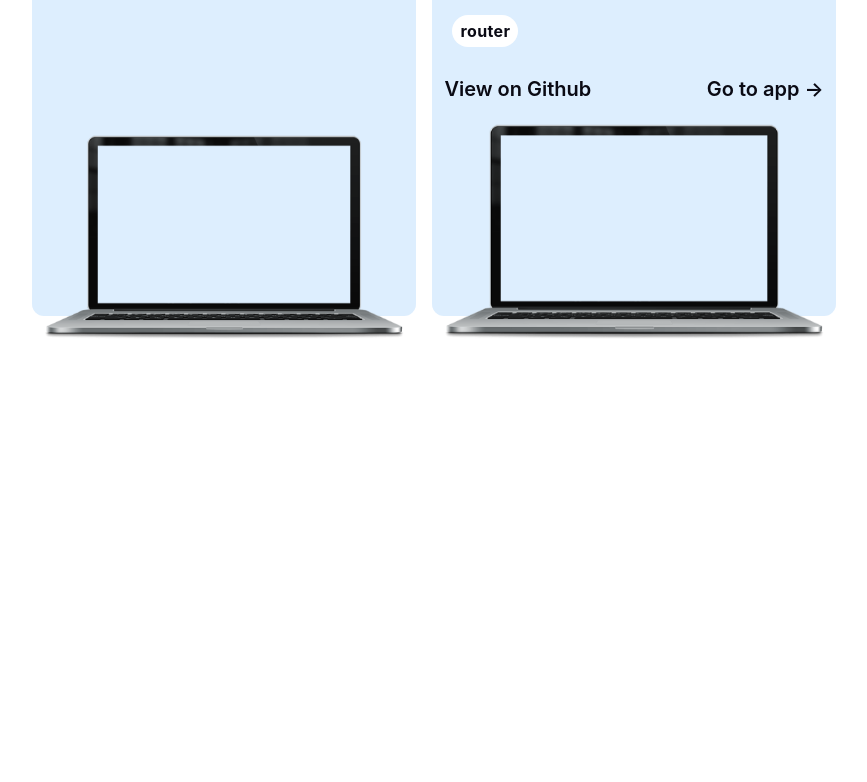
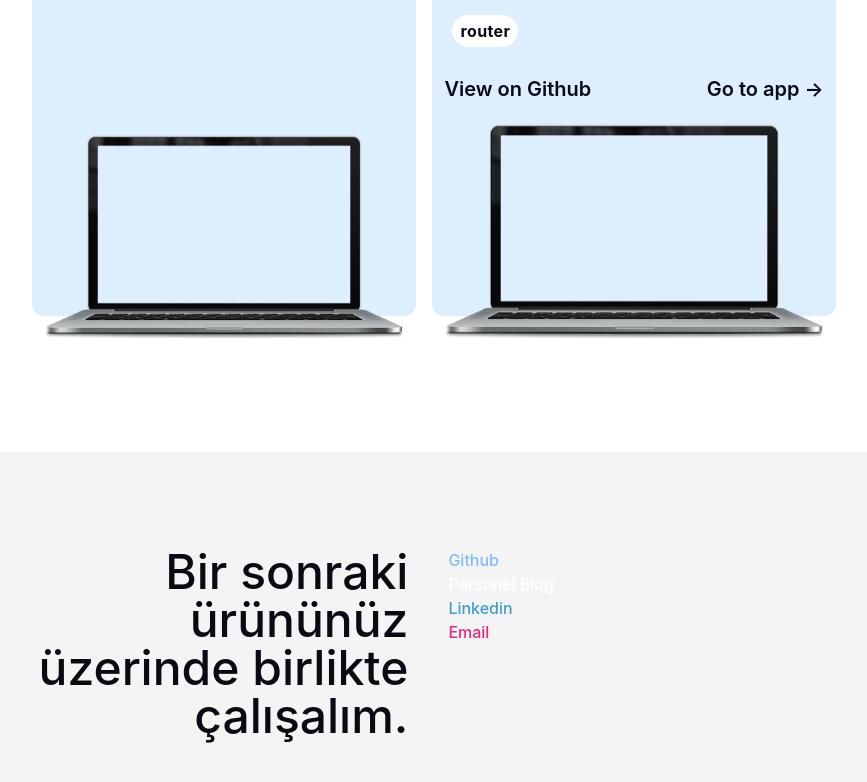
Before and after one commit to benimertcan/Personel-Web-Site, a React (Vite) app: page / in a window 1280 px wide. Shown: the part 2741-3523 px from the top of the page, without its empty margins (206-1073 px from the left). Before the commit the page ends 3193 px from the top, so only its background shows below. Built offline with nearby package versions, Linux system fonts and the light colour scheme; no server answers.

Commit message:
added Footer component and finished

```diff
--- a/src/App.jsx
+++ b/src/App.jsx
@@ -10,6 +10,7 @@ import Header from './components/Header';
 import Skills from './components/Skills';
 import Profile from './components/Profile';
 import Projects from './components/Projects';
+import Footer from './components/Footer';
 
 function App() {
 
@@ -21,6 +22,7 @@ function App() {
         <Skills />
         <Profile/>
         <Projects/>
+        <Footer/>
       </LanguageProvider>
     </>
   )
--- /dev/null
+++ b/src/components/Footer.jsx
@@ -0,0 +1,25 @@
+import { useLanguage } from "../context/LanguageContext";
+
+
+
+function Footer() {
+    const { translate } = useLanguage();
+    const footer = translate("footer");
+    return (
+        <>
+            <footer className="bg-[#F4F4F4] dark:text-[#FFFFFF] dark:bg-[#2A262B]  px-[18vw] py-24 content-center text-center ">
+                <div className="flex flex-row">
+               <h1 className="text-right mr-10 w-96 font-medium text-3xl md:text-5xl tracking-normal">{footer.h1}</h1>
+               <div className="flex flex-col text-left content-center font-medium text-nowrap">
+                <a href={footer.githubLink} className="text-[#82BBFF]">{footer.githubText}</a>
+                <a href={footer.personelBlogLink} className="text-[#FFFFFF]">{footer.personelBlogText}</a>
+                <a href={footer.linkedInLink} className="text-[#419CCB]">{footer.linkedInText}</a>
+                <a href={footer.emailLink} className="text-[#EA2678]">{footer.emailText}</a>
+               </div>
+               </div>
+            </footer>
+        </>
+    )
+}
+
+export default Footer
--- a/src/data.js
+++ b/src/data.js
@@ -96,7 +96,7 @@ const languagesData = {
             githubLink: "",
             personelBlogText: "Personel Blog",
             personelBlogLink: "",
-            linkedInText: "LinkedIn",
+            linkedInText: "Linkedin",
             linkedInLink: "",
             emailText: "Email",
             emailLink: "",
@@ -199,7 +199,7 @@ const languagesData = {
             githubLink: "",
             personelBlogText: "Personel Blog",
             personelBlogLink: "",
-            linkedInText: "LinkedIn",
+            linkedInText: "Linkedin",
             linkedInLink: "",
             emailText: "Email",
             emailLink: "",
```
